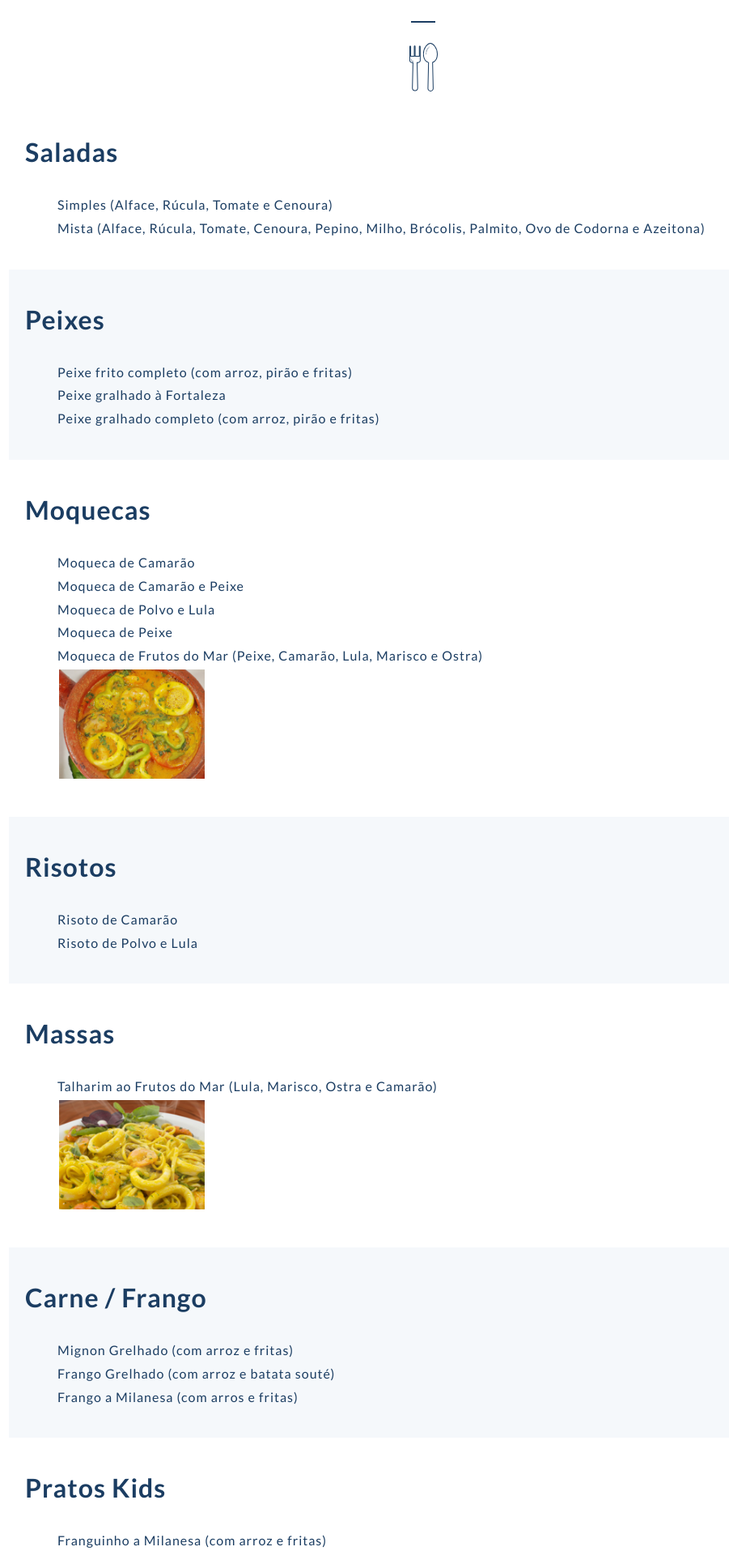
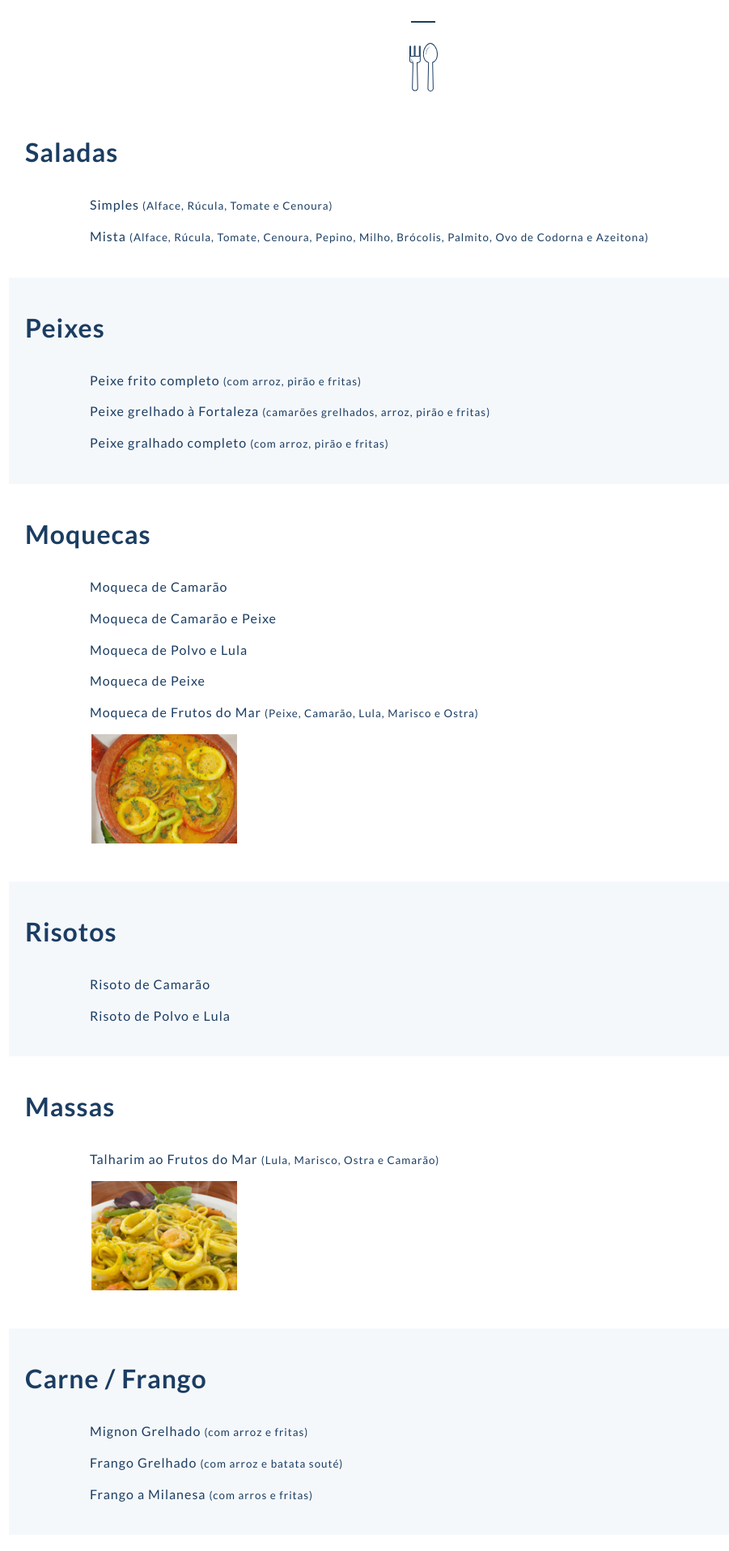
Before and after one commit to billrestaurante/bill-website, a Jekyll site: the page built from cardapio.html, in a window 1280 px wide. Shown: the part 466-2382 px from the top of the page at 81% size, without its empty margins (117-1018 px from the left). Built offline with Jekyll 4.4.1, drawn with Linux system fonts in a browser that asks for light colours; some of the changed text lies outside the part shown.

Commit message:
added new photo; fix grammar; added small markup on cardapio

```diff
--- a/_includes/css/layout.css
+++ b/_includes/css/layout.css
@@ -100,6 +100,9 @@ footer {
 .cardapio-container ul li {
   list-style: none;
   line-height: 1.8;
+  margin-bottom: 10px;
+  padding: 0;
+  margin-left: -40px;
 }
 .cardapio-container .item-b {
   background: #F5F8FB;
--- a/_includes/css/midia_queries.css
+++ b/_includes/css/midia_queries.css
@@ -11,6 +11,12 @@
 }
 
 @media only screen and (min-width:840px){
+  .cardapio-container ul li {
+    list-style: none;
+    line-height: 1.8;
+    margin-bottom: 10px;
+    margin-left: 40px;
+  }
   .desktop {display: block !important;}
   .infos-item {
     display: inline-block;
--- a/_layouts/landing.html
+++ b/_layouts/landing.html
@@ -32,7 +32,7 @@
           </h1>
           <p>
             {{ content }}
-            O Bill está em funcionamento desde 2000, e já é um dos mais tradicionais restaurantes de florianópolis e o mais procurado da praia do forte. Mantém a tradição da ilha com seu cardápio especializado de frutos do mar de tempero ilhéu inigualável.
+            Inaugurado em 02/11/2000, Bill já é um dos mais tradicionais restaurantes de florianópolis e o mais procurado da praia do forte. Mantém a tradição da ilha com seu cardápio especializado em frutos do mar de tempero ilhéu inigualável.
           </p>
           <br>
           <div id="TA_restaurantWidgetGreen988" class="midia-ta TA_restaurantWidgetGreen">
@@ -53,7 +53,7 @@
                 Bar
               </h4>
               <p>
-                Petiscos, drinks, acompanhamentos. Momentos agradáveis
+                Petiscos, drinks. Momentos agradáveis
               </p>
             </div>
           </li>
--- a/cardapio.html
+++ b/cardapio.html
@@ -9,16 +9,16 @@ icon-title: ic-restaurant
     <div class="item-a menu-item">
       <h3>Saladas</h3>
       <ul>
-        <li>Simples (Alface, Rúcula, Tomate e Cenoura)</li>
-        <li>Mista (Alface, Rúcula, Tomate, Cenoura, Pepino, Milho, Brócolis, Palmito, Ovo de Codorna e Azeitona) </li>
+        <li>Simples <small>(Alface, Rúcula, Tomate e Cenoura)</small></li>
+        <li>Mista <small>(Alface, Rúcula, Tomate, Cenoura, Pepino, Milho, Brócolis, Palmito, Ovo de Codorna e Azeitona) </small></li>
       </ul>
     </div>
     <div class="item-b menu-item">
       <h3>Peixes</h3>
       <ul>
-        <li>Peixe frito completo (com arroz, pirão e fritas)</li>
-        <li>Peixe gralhado à Fortaleza </li>
-        <li>Peixe gralhado completo (com arroz, pirão e fritas) </li>
+        <li>Peixe frito completo <small>(com arroz, pirão e fritas)</small></li>
+        <li>Peixe grelhado à Fortaleza <small>(camarões grelhados, arroz, pirão e fritas)</small></li>
+        <li>Peixe gralhado completo <small>(com arroz, pirão e fritas)</small> </li>
       </ul>
     </div>
     <div class="item-a menu-item">
@@ -28,7 +28,7 @@ icon-title: ic-restaurant
         <li>Moqueca de Camarão e Peixe</li>
         <li>Moqueca de Polvo e Lula</li>
         <li>Moqueca de Peixe</li>
-        <li>Moqueca de Frutos do Mar (Peixe, Camarão, Lula, Marisco e Ostra)</li>
+        <li>Moqueca de Frutos do Mar <small>(Peixe, Camarão, Lula, Marisco e Ostra)</small></li>
         <li>
           <a href="{{site.baseurl}}/img/pratos/13.jpg" data-lightbox="billone">
             <img class="thumb" src="{{site.baseurl}}/img/pratos/13_thumb.png" alt="">
@@ -46,7 +46,9 @@ icon-title: ic-restaurant
     <div class="item-a menu-item">
       <h3>Massas</h3>
       <ul>
-        <li>Talharim ao Frutos do Mar (Lula, Marisco, Ostra e Camarão)</li>
+        <li>Talharim ao Frutos do Mar
+          <small>(Lula, Marisco, Ostra e Camarão)</small>
+        </li>
         <li>
           <a href="{{site.baseurl}}/img/pratos/07.jpg" data-lightbox="billone">
             <img class="thumb" src="{{site.baseurl}}/img/pratos/07_thumb.png" alt="">
@@ -57,28 +59,28 @@ icon-title: ic-restaurant
     <div class="item-b menu-item">
       <h3>Carne / Frango</h3>
       <ul>
-        <li>Mignon Grelhado (com arroz e fritas)</li>
-        <li>Frango Grelhado (com arroz e batata souté)</li>
-        <li>Frango a Milanesa (com arros e fritas)</li>
+        <li>Mignon Grelhado <small>(com arroz e fritas)</small></li>
+        <li>Frango Grelhado <small>(com arroz e batata souté)</small></li>
+        <li>Frango a Milanesa <small>(com arros e fritas)</small></li>
       </ul>
     </div>
     <div class="item-a menu-item">
       <h3>Pratos Kids</h3>
       <ul>
-        <li>Franguinho a Milanesa (com arroz e fritas)</li>
-        <li>Carninha Grelhada (com arroz e fritas)</li>
-        <li>Peixinho a Milanesa (com arroz e fritas)</li>
+        <li>Franguinho a Milanesa <small>(com arroz e fritas)</small></li>
+        <li>Carninha Grelhada <small>(com arroz e fritas)</small></li>
+        <li>Peixinho a Milanesa <small>(com arroz e fritas)</small></li>
       </ul>
     </div>
     <div class="item-b menu-item">
     <h3>Camarão</h3>
       <ul>
-        <li>Camarão Catupiry (com arroz e fritas)</li>
-        <li>Camarão do Cheff (com arroz e fritas)</li>
-        <li>Camarão na Moranga (com arroz e fritas)</li>
-        <li>Camarão a Grega  (com fritas)</li>
-        <li>Camarão no Abacaxi (com arroz e fritas)</li>
-        <li>Bobó de Camarão (com arroz e fritas)</li>
+        <li>Camarão Catupiry <small>(com arroz e fritas)</small></li>
+        <li>Camarão do Cheff <small>(com arroz e fritas)</small></li>
+        <li>Camarão na Moranga <small>(com arroz e fritas)</small></li>
+        <li>Camarão a Grega  <small>(com fritas)</small></li>
+        <li>Camarão no Abacaxi <small>(com arroz e fritas)</small></li>
+        <li>Bobó de Camarão <small>(com arroz e fritas)</small></li>
         <li>
           <br><br>
           <a href="{{site.baseurl}}/img/pratos/02.jpg" data-lightbox="billone">
@@ -92,7 +94,12 @@ icon-title: ic-restaurant
           </a>
         </li>
         <hr>
-        <li>Sequencia de Camarão (2 Siris, camarão a milanesa, camarão frito na casca, camarão alho e olho com casca e filé ao molho)</li>
+        <li>
+          Sequencia de Camarão
+          <small>
+            (2 Siris, camarão a milanesa, camarão frito na casca, camarão alho e óleo com casca e filé ao molho)
+          </small>
+          </li>
         <li>
           <a href="{{site.baseurl}}/img/pratos/06.jpg" data-lightbox="billone">
             <img class="thumb" src="{{site.baseurl}}/img/pratos/06_thumb.png" alt="">
@@ -103,37 +110,77 @@ icon-title: ic-restaurant
     <div class="item-a menu-item">
       <h3>Pescada</h3>
       <ul>
-        <li>Filé a Milanesa (com arroz, pirão e fritas)</li>
-        <li>Filé Grelhado (com arroz, pirão e batata souté)</li>
-        <li>Filé ao Molho de Camarão (com arroz, pirão e fritas)</li>
+        <li>
+          Filé a Milanesa
+          <small>
+            (com arroz, pirão e fritas)
+          </small>
+        </li>
+        <li>
+          Filé Grelhado
+          <small>
+            (com arroz, pirão e batata souté)
+          </small>
+        </li>
+        <li>
+          Filé ao Molho de Camarão
+          <small>
+            (com arroz, pirão e fritas)
+          </small>
+        </li>
       </ul>
     </div>
     <div class="item-b menu-item">
       <h3>Robalo</h3>
       <ul>
         <li>Filé Grelhado com Alcaparras</li>
-        <li>Filé a Belle Meuniere (com arroz com brócolis, pirão e batata souté)</li>
+        <li>
+          Filé a Belle Meuniere
+          <small>
+            (com arroz com brócolis, pirão e batata souté)
+          </small>
+        </li>
         <li>
           <a href="{{site.baseurl}}/img/pratos/12.jpg" data-lightbox="billone">
             <img class="thumb" src="{{site.baseurl}}/img/pratos/12_thumb.png" alt="">
           </a>
         </li>
-        <li>Filé Grelhado Simples (sem acompanhamentos)</li>
+        <li>
+          Filé Grelhado Simples
+          <small>
+          (sem acompanhamentos)
+          </small>
+        </li>
       </ul>
     </div>
     <div class="item-a menu-item">
       <h3>Côngrio</h3>
       <ul>
         <li>Filé Grelhado com Alcaparras</li>
-        <li>Filé a Belle Meuniere (com arroz com brócolis, pirão e batata souté)</li>
-        <li>Filé Grelhado Simples (sem acompanhamentos)</li>
+        <li>
+          Filé a Belle Meuniere
+          <small>
+            (com arroz com brócolis, pirão e batata souté)
+          </small>
+          </li>
+        <li>
+          Filé Grelhado Simples
+          <small>
+            (sem acompanhamentos)
+          </small>
+        </li>
       </ul>
     </div>
     <div class="item-b menu-item">
       <h3>Salmão</h3>
       <ul>
         <li>Filé Grelhado com Alcaparras</li>
-        <li>Filé a Belle Meuniere (com arroz com brócolis, pirão e batata souté)</li>
+        <li>
+          Filé a Belle Meuniere
+          <small>
+          (com arroz com brócolis, pirão e batata souté)
+          </small>
+        </li>
       </ul>
     </div>
     <div class="item-b menu-item">
@@ -163,8 +210,18 @@ icon-title: ic-restaurant
       <ul>
         <li>Camarão à Romana</li>
         <li>Camarão à Milanesa</li>
-        <li>Camarão Alho e Óleo (sem casca)</li>
-        <li>Camarão Frito (sem casca)</li>
+        <li>
+          Camarão Alho e Óleo
+          <small>
+            (sem casca)
+          </small>
+        </li>
+        <li>
+          Camarão Frito
+          <small>
+            (sem casca)
+          </small>
+        </li>
         <li>Camarão Grelhado</li>
         <li>
           <br><br>
@@ -186,12 +243,22 @@ icon-title: ic-restaurant
         <li>Lula à Vinagrete</li>
         <li>Lula Frita</li>
         <li>Lula Dore</li>
-        <li>Pastéis Porção (Queijo ou Camarão)</li>
+        <li>
+          Pastéis Porção
+          <small>
+            (Queijo ou Camarão)
+          </small>
+        </li>
       </ul>
       <hr>
       <ul>
         <li>Batata Frita</li>
-        <li>Alcatra Aperitivo (farofa)</li>
+        <li>
+          Alcatra Aperitivo
+          <small>
+            (farofa)
+          </small>
+        </li>
         <li>Ostras ao Bafo</li>
         <li>Ostras ao Natural</li>
         <li>Ostras Gratinadas</li>
--- a/contato.html
+++ b/contato.html
@@ -29,7 +29,7 @@ icon-title: ic-contact
             Bar
           </h4>
           <p>
-            Petiscos, drinks, acompanhamentos. Momentos agradáveis
+            Petiscos, drinks. Momentos agradáveis
           </p>
         </div>
       </li>
--- a/fotos.html
+++ b/fotos.html
@@ -42,6 +42,9 @@ icon-title: ic-photo
     <a href="{{site.baseurl}}/img/pratos/10.jpg" data-lightbox="billone">
       <img class="thumb" src="{{site.baseurl}}/img/pratos/10_thumb.png" alt="">
     </a>
+    <a href="{{site.baseurl}}/img/pratos/14.jpg" data-lightbox="billone">
+      <img class="thumb" src="{{site.baseurl}}/img/pratos/14_thumb.png" alt="">
+    </a>
     <a href="{{site.baseurl}}/img/pratos/11.jpg" data-lightbox="billone">
       <img class="thumb" src="{{site.baseurl}}/img/pratos/11_thumb.png" alt="">
     </a>
```
Also changed, not shown: img/pratos/14.jpg (added), img/pratos/14_thumb.png (added).
